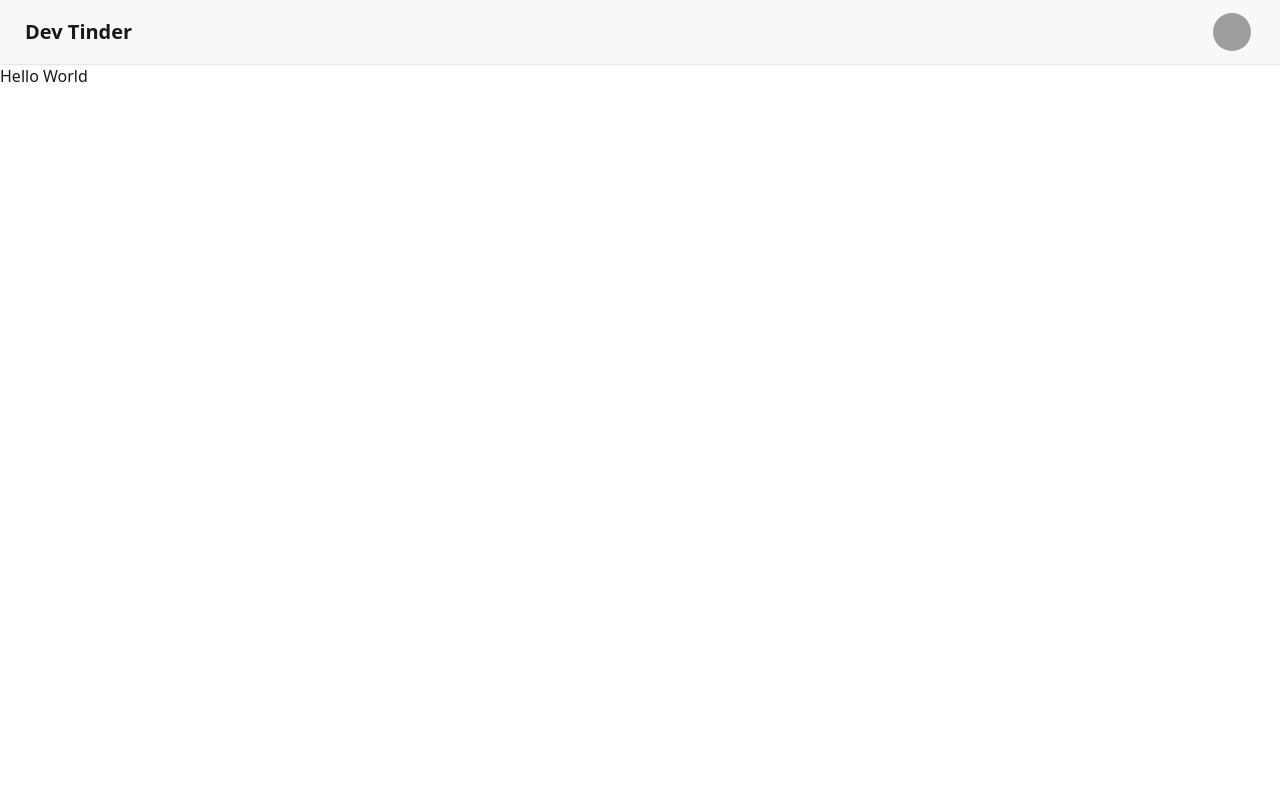
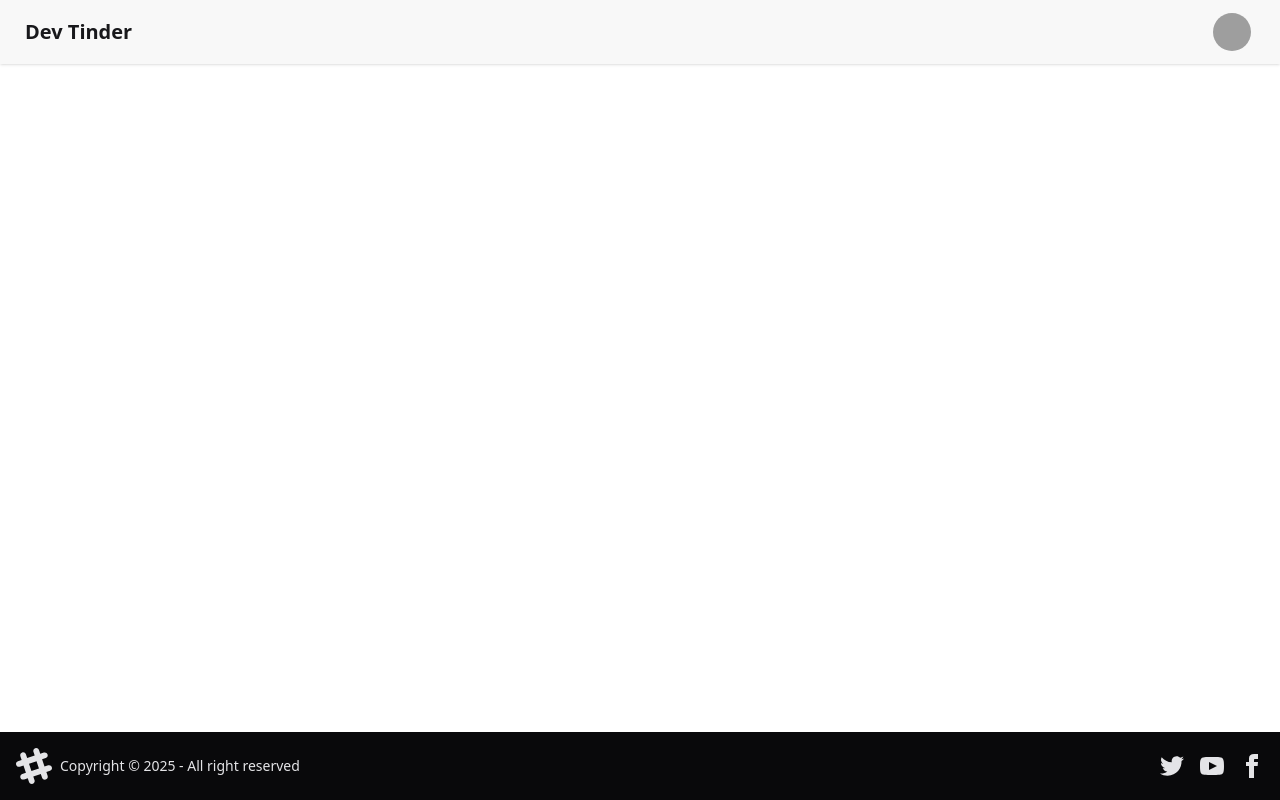
Before and after one commit to princeyadav0136/DevTinder-UI, a React (Vite) app: page / in a window 1280 px wide. Built offline with nearby package versions, Linux system fonts and the light colour scheme; grey boxes are pictures that could not be loaded.

Commit message:
Body Component and Footer Component and Routing

```diff
--- a/package.json
+++ b/package.json
@@ -13,6 +13,7 @@
     "@tailwindcss/vite": "^4.1.0",
     "react": "^19.0.0",
     "react-dom": "^19.0.0",
+    "react-router": "^7.4.1",
     "tailwindcss": "^4.1.0"
   },
   "devDependencies": {
--- a/src/App.jsx
+++ b/src/App.jsx
@@ -1,46 +1,18 @@
+import { BrowserRouter, Route, Routes } from "react-router";
+import NavBar from "./Navbar";
+import Body from "./Body";
+
 function App() {
   return (
-    <>
-      <div className="navbar bg-base-200 shadow-sm">
-        <div className="flex-1">
-          <a className="btn btn-ghost text-xl">Dev Tinder</a>
-        </div>
-        <div className="flex gap-2">
-          <div className="dropdown dropdown-end mr-5">
-            <div
-              tabIndex={0}
-              role="button"
-              className="btn btn-ghost btn-circle avatar"
-            >
-              <div className="w-10 rounded-full">
-                <img
-                  alt="Tailwind CSS Navbar component"
-                  src="https://img.daisyui.com/images/stock/photo-1534528741775-53994a69daeb.webp"
-                />
-              </div>
-            </div>
-            <ul
-              tabIndex={0}
-              className="menu menu-sm dropdown-content bg-base-100 rounded-box z-1 mt-3 w-52 p-2 shadow"
-            >
-              <li>
-                <a className="justify-between">
-                  Profile
-                  <span className="badge">New</span>
-                </a>
-              </li>
-              <li>
-                <a>Settings</a>
-              </li>
-              <li>
-                <a>Logout</a>
-              </li>
-            </ul>
-          </div>
-        </div>
-      </div>
-      <h1>Hello World</h1>
-    </>
+    <BrowserRouter basename="/">
+      <Routes>
+        <Route path="/" element={<Body />} >
+          <Route path = "/login" element = {<h1>Login</h1>} />
+          <Route path = "/connections" element = {<h1>Connections</h1>} />
+          <Route path = "/profile" element = {<h1>Profile</h1>} />
+        </Route>
+      </Routes>
+    </BrowserRouter>
   );
 }
 
--- /dev/null
+++ b/src/Body.jsx
@@ -0,0 +1,15 @@
+import { Outlet } from "react-router";
+import NavBar from "./Navbar";
+import Footer from "./Footer";
+
+const Body = () => {
+  return (
+    <>
+      <NavBar />
+      <Outlet />
+      <Footer />
+    </>
+  );
+};
+
+export default Body;
--- /dev/null
+++ b/src/Footer.jsx
@@ -0,0 +1,57 @@
+const Footer = () => {
+  return (
+    <footer className="footer sm:footer-horizontal bg-neutral text-neutral-content items-center p-4 fixed bottom-0">
+      <aside className="grid-flow-col items-center">
+        <svg
+          width="36"
+          height="36"
+          viewBox="0 0 24 24"
+          xmlns="http://www.w3.org/2000/svg"
+          fillRule="evenodd"
+          clipRule="evenodd"
+          className="fill-current"
+        >
+          <path d="M22.672 15.226l-2.432.811.841 2.515c.33 1.019-.209 2.127-1.23 2.456-1.15.325-2.148-.321-2.463-1.226l-.84-2.518-5.013 1.677.84 2.517c.391 1.203-.434 2.542-1.831 2.542-.88 0-1.601-.564-1.86-1.314l-.842-2.516-2.431.809c-1.135.328-2.145-.317-2.463-1.229-.329-1.018.211-2.127 1.231-2.456l2.432-.809-1.621-4.823-2.432.808c-1.355.384-2.558-.59-2.558-1.839 0-.817.509-1.582 1.327-1.846l2.433-.809-.842-2.515c-.33-1.02.211-2.129 1.232-2.458 1.02-.329 2.13.209 2.461 1.229l.842 2.515 5.011-1.677-.839-2.517c-.403-1.238.484-2.553 1.843-2.553.819 0 1.585.509 1.85 1.326l.841 2.517 2.431-.81c1.02-.33 2.131.211 2.461 1.229.332 1.018-.21 2.126-1.23 2.456l-2.433.809 1.622 4.823 2.433-.809c1.242-.401 2.557.484 2.557 1.838 0 .819-.51 1.583-1.328 1.847m-8.992-6.428l-5.01 1.675 1.619 4.828 5.011-1.674-1.62-4.829z"></path>
+        </svg>
+        <p>Copyright © {new Date().getFullYear()} - All right reserved</p>
+      </aside>
+      <nav className="grid-flow-col gap-4 md:place-self-center md:justify-self-end">
+        <a>
+          <svg
+            xmlns="http://www.w3.org/2000/svg"
+            width="24"
+            height="24"
+            viewBox="0 0 24 24"
+            className="fill-current"
+          >
+            <path d="M24 4.557c-.883.392-1.832.656-2.828.775 1.017-.609 1.798-1.574 2.165-2.724-.951.564-2.005.974-3.127 1.195-.897-.957-2.178-1.555-3.594-1.555-3.179 0-5.515 2.966-4.797 6.045-4.091-.205-7.719-2.165-10.148-5.144-1.29 2.213-.669 5.108 1.523 6.574-.806-.026-1.566-.247-2.229-.616-.054 2.281 1.581 4.415 3.949 4.89-.693.188-1.452.232-2.224.084.626 1.956 2.444 3.379 4.6 3.419-2.07 1.623-4.678 2.348-7.29 2.04 2.179 1.397 4.768 2.212 7.548 2.212 9.142 0 14.307-7.721 13.995-14.646.962-.695 1.797-1.562 2.457-2.549z"></path>
+          </svg>
+        </a>
+        <a>
+          <svg
+            xmlns="http://www.w3.org/2000/svg"
+            width="24"
+            height="24"
+            viewBox="0 0 24 24"
+            className="fill-current"
+          >
+            <path d="M19.615 3.184c-3.604-.246-11.631-.245-15.23 0-3.897.266-4.356 2.62-4.385 8.816.029 6.185.484 8.549 4.385 8.816 3.6.245 11.626.246 15.23 0 3.897-.266 4.356-2.62 4.385-8.816-.029-6.185-.484-8.549-4.385-8.816zm-10.615 12.816v-8l8 3.993-8 4.007z"></path>
+          </svg>
+        </a>
+        <a>
+          <svg
+            xmlns="http://www.w3.org/2000/svg"
+            width="24"
+            height="24"
+            viewBox="0 0 24 24"
+            className="fill-current"
+          >
+            <path d="M9 8h-3v4h3v12h5v-12h3.642l.358-4h-4v-1.667c0-.955.192-1.333 1.115-1.333h2.885v-5h-3.808c-3.596 0-5.192 1.583-5.192 4.615v3.385z"></path>
+          </svg>
+        </a>
+      </nav>
+    </footer>
+  );
+};
+
+export default Footer;
--- /dev/null
+++ b/src/Navbar.jsx
@@ -0,0 +1,44 @@
+const NavBar = () => {
+  return (
+    <div className="navbar bg-base-200 shadow-sm">
+      <div className="flex-1">
+        <a className="btn btn-ghost text-xl">Dev Tinder</a>
+      </div>
+      <div className="flex gap-2">
+        <div className="dropdown dropdown-end mr-5">
+          <div
+            tabIndex={0}
+            role="button"
+            className="btn btn-ghost btn-circle avatar"
+          >
+            <div className="w-10 rounded-full">
+              <img
+                alt="Tailwind CSS Navbar component"
+                src="https://img.daisyui.com/images/stock/photo-1534528741775-53994a69daeb.webp"
+              />
+            </div>
+          </div>
+          <ul
+            tabIndex={0}
+            className="menu menu-sm dropdown-content bg-base-100 rounded-box z-1 mt-3 w-52 p-2 shadow"
+          >
+            <li>
+              <a className="justify-between">
+                Profile
+                <span className="badge">New</span>
+              </a>
+            </li>
+            <li>
+              <a>Settings</a>
+            </li>
+            <li>
+              <a>Logout</a>
+            </li>
+          </ul>
+        </div>
+      </div>
+    </div>
+  );
+};
+
+export default NavBar;
```
Also changed, not shown: 2 other files (tests, documents, lock files or other folders).
